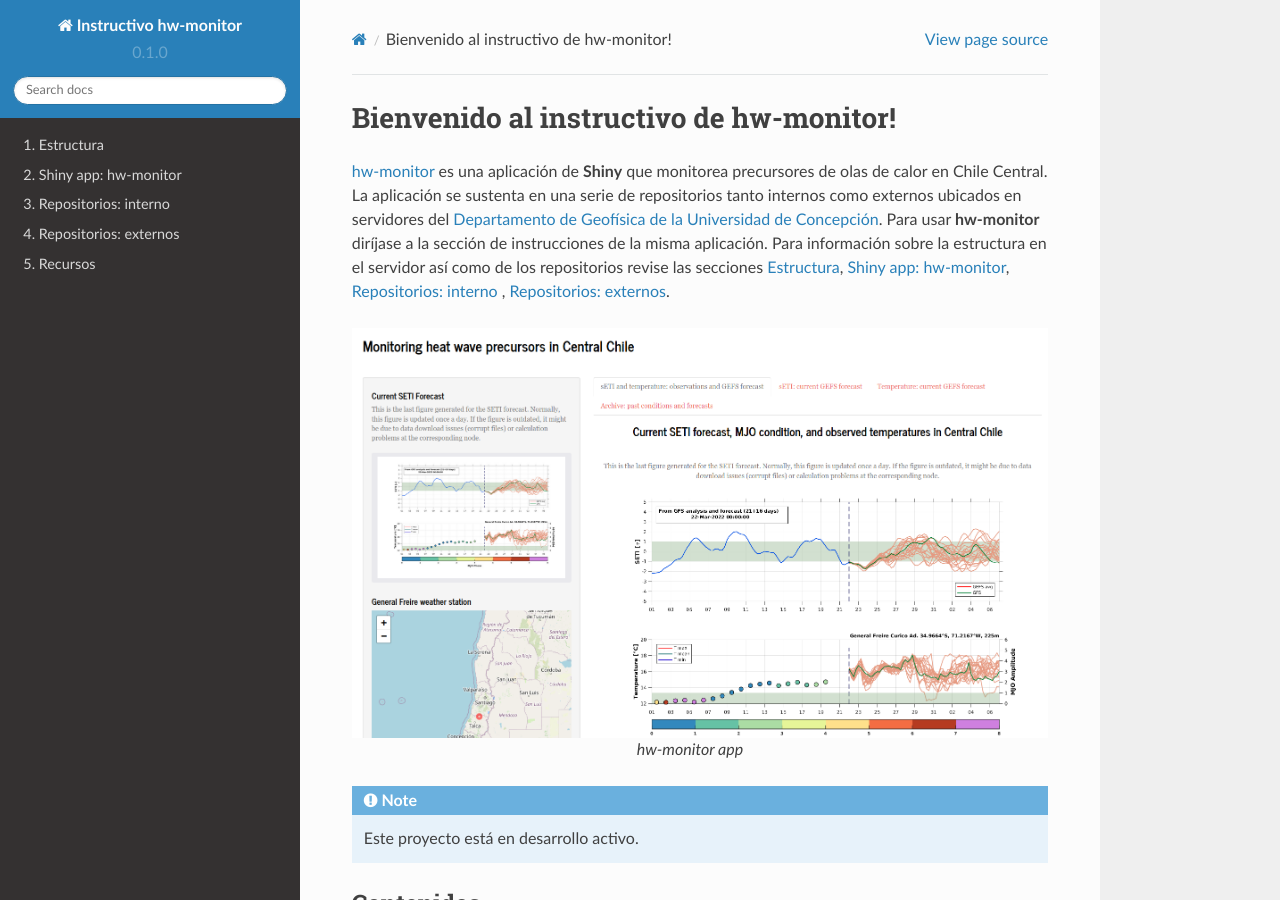
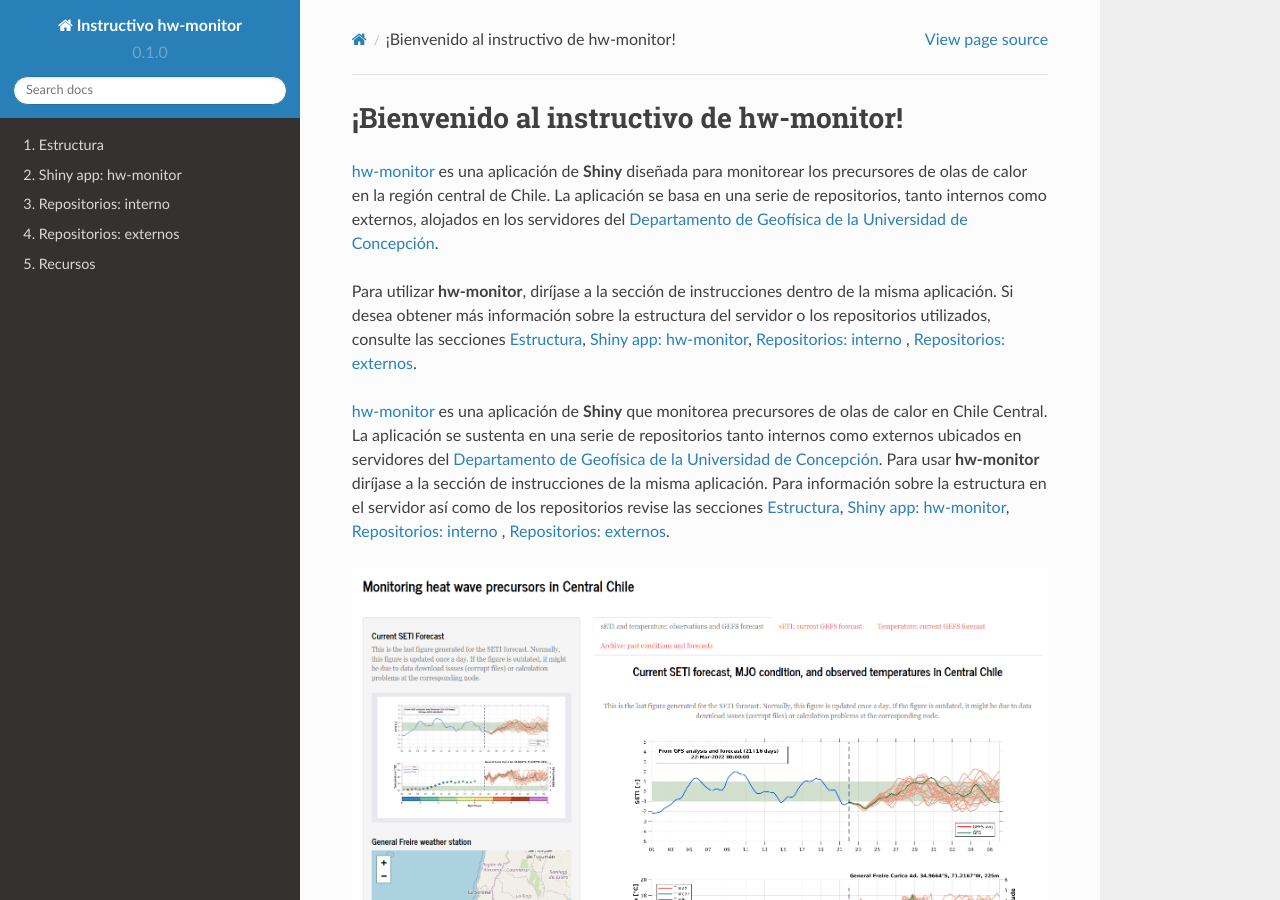
Before and after one commit to chsegura/rtd-tutorial, a Sphinx documentation site: the page built from docs/source/index.rst, in a window 1280 px wide and 900 px high. Built offline with Sphinx 7.4.7 and the Read the Docs theme 2.0.0, drawn with Linux system fonts in a browser that asks for light colours.

Commit message:
Update index.rst

```diff
--- a/docs/source/index.rst
+++ b/docs/source/index.rst
@@ -1,5 +1,9 @@
-Bienvenido al instructivo de hw-monitor!
+¡Bienvenido al instructivo de hw-monitor!
 ===================================
+
+`hw-monitor <https://www2.dgeo.udec.cl/shiny/hw-monitor/>`_ es una aplicación de **Shiny** diseñada para monitorear los precursores de olas de calor en la región central de Chile. La aplicación se basa en una serie de repositorios, tanto internos como externos, alojados en los servidores del `Departamento de Geofísica de la Universidad de Concepción <https://www.dgeo.udec.cl/>`_.
+
+Para utilizar **hw-monitor**, diríjase a la sección de instrucciones dentro de la misma aplicación. Si desea obtener más información sobre la estructura del servidor o los repositorios utilizados, consulte las secciones :doc:`estructura`, :doc:`monitor`, :doc:`anexoA` , :doc:`anexoB`.
 
 `hw-monitor <https://www2.dgeo.udec.cl/shiny/hw-monitor/>`_  es una aplicación de **Shiny** que monitorea precursores de olas de calor en Chile Central. La aplicación se sustenta en una serie de repositorios tanto internos como externos ubicados en servidores del `Departamento de Geofísica de la Universidad de Concepción <https://www.dgeo.udec.cl/>`_. Para usar **hw-monitor** diríjase a la sección de instrucciones de la misma aplicación. Para información sobre la estructura en el servidor así como de los repositorios revise las secciones :doc:`estructura`, :doc:`monitor`, :doc:`anexoA` , :doc:`anexoB`.
 
```
